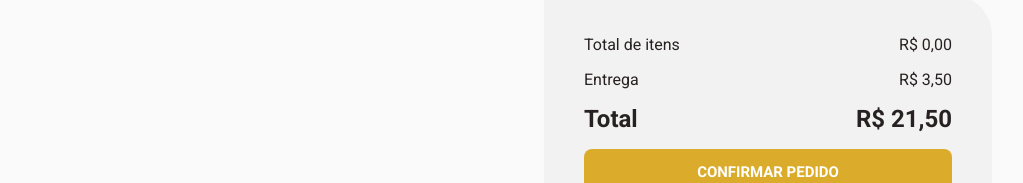
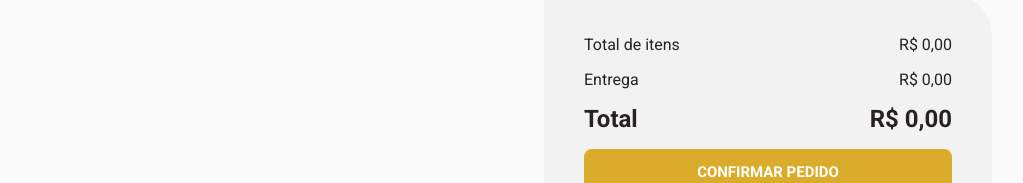
Before and after one commit to GabrielGCJ/d-02-react-js-rocketseat-coffee-delivery, a React (Vite) app: page /checkout in a window 1280 px wide. Shown: the part 171-354 px from the top of the page, without its empty margins (128-1151 px from the left). Built offline with nearby package versions, Linux system fonts and the light colour scheme.

Commit message:
feature/adding-actual-purchase-amounts

```diff
--- a/src/data/coffeeData.ts
+++ b/src/data/coffeeData.ts
@@ -29,6 +29,8 @@ export interface coffeeDataType {
   price: number
   quantity: number
 }
+
+export const DeliveryValuePay = 3.5
 
 export const CoffeeData = [
   {
--- a/src/pages/CheckoutPage/CheckoutPage.tsx
+++ b/src/pages/CheckoutPage/CheckoutPage.tsx
@@ -17,6 +17,7 @@ import {
 import { CoffeeContext } from '../../contexts/CoffeeContext'
 
 import { SelectedCoffee } from '../../components/SelectedCoffee/SelectedCoffee'
+import { DeliveryValuePay } from '../../data/coffeeData'
 
 export const CheckoutPage = () => {
   const { activeCoffeeInfo, totalPay } = useContext(CoffeeContext)
@@ -55,11 +56,17 @@ export const CheckoutPage = () => {
               </TotalItems>
               <DeliveryValue>
                 <p>Entrega</p>
-                <p>R$ 3,50</p>
+                {activeCoffeeInfo.length > 0 ? <p>R$ 3,50</p> : <p>R$ 0,00</p>}
               </DeliveryValue>
               <TotalValue>
                 <h2>Total</h2>
-                <h2>R$ 21,50</h2>
+                {activeCoffeeInfo.length > 0 ? (
+                  <h2>{`R$ ${(DeliveryValuePay + totalPay)
+                    .toFixed(2)
+                    .replace('.', ',')}`}</h2>
+                ) : (
+                  <h2>R$ 0,00</h2>
+                )}
               </TotalValue>
               <ConfirmationButton>
                 <h3>CONFIRMAR PEDIDO</h3>
```
